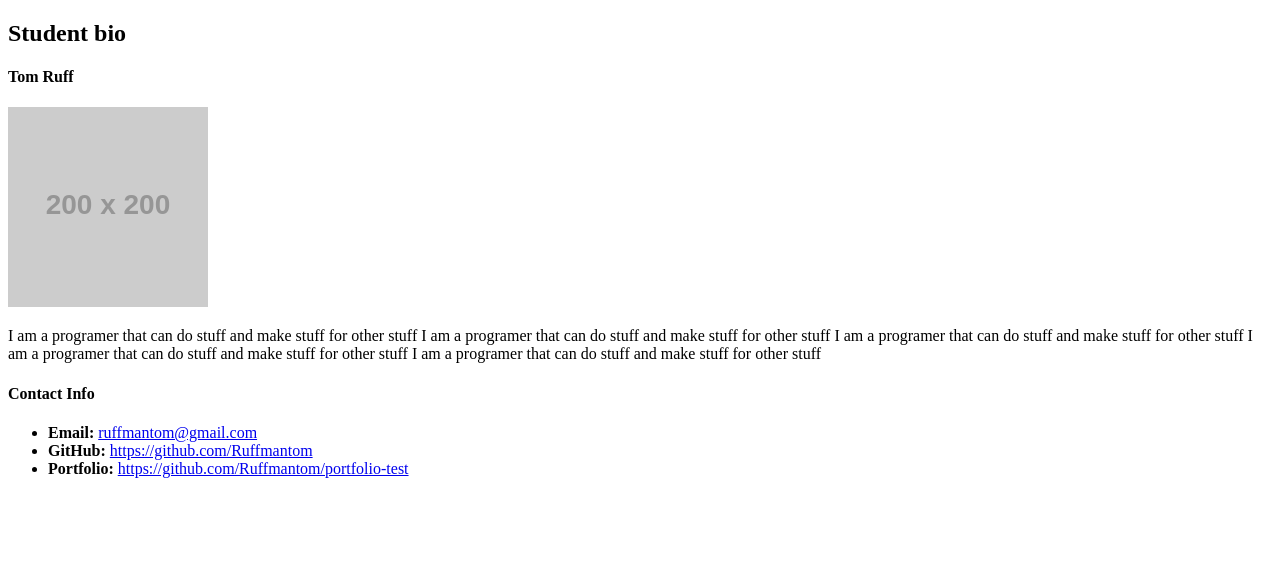
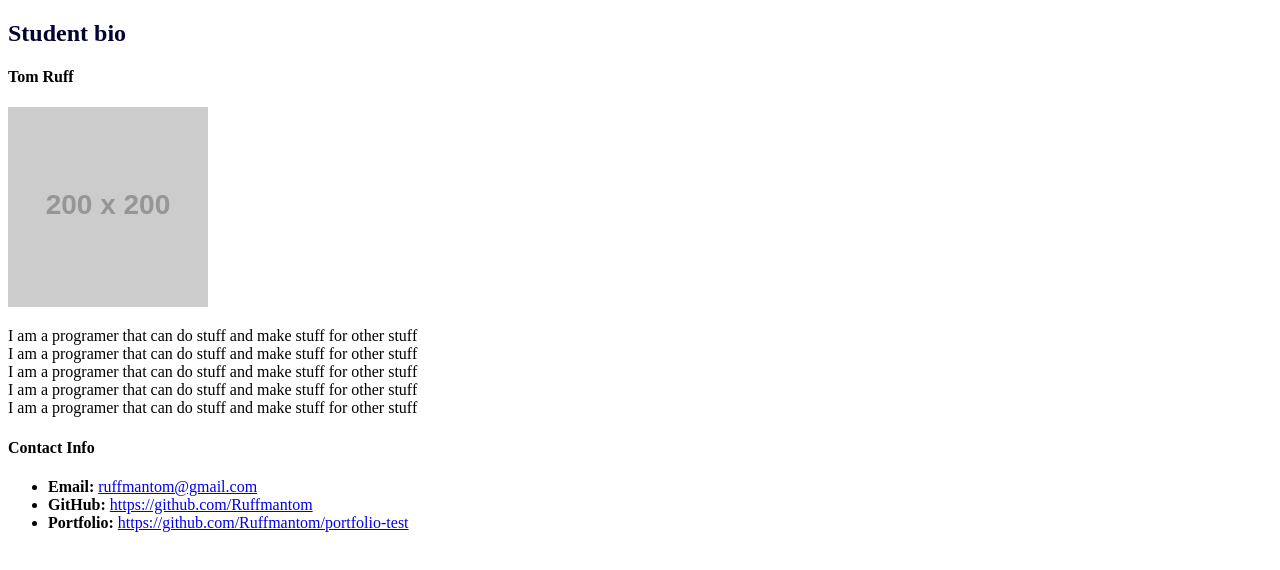
Before and after one commit to Ruffmantom/portfolio-test, a plain HTML site: page index.html in a window 1280 px wide. Drawn offline with Linux system fonts and the light colour scheme; placeholder pictures from the web are drawn by us.

Commit message:
added css file

```diff
--- a/index.html
+++ b/index.html
@@ -5,12 +5,14 @@
     <meta name="viewport" content="width=device-width, initial-scale=1.0">
     <meta http-equiv="X-UA-Compatible" content="ie=edge">
     <title>Portfolio</title>
+    <link rel="stylesheet" href="style.css">
+
 </head>
 <body>
     <h2>Student bio</h2>
     <h4>Tom Ruff</h4>
     <img src="https://placehold.it/200x200" alt="Your Name">
-    <p>I am a programer that can do stuff and make stuff for other stuff I am a programer that can do stuff and make stuff for other stuff I am a programer that can do stuff and make stuff for other stuff I am a programer that can do stuff and make stuff for other stuff I am a programer that can do stuff and make stuff for other stuff</p>
+    <p>I am a programer that can do stuff and make stuff for other stuff <br> I am a programer that can do stuff and make stuff for other stuff <br>I am a programer that can do stuff and make stuff for other stuff <br>I am a programer that can do stuff and make stuff for other stuff <br>I am a programer that can do stuff and make stuff for other stuff</p>
     <h4>Contact Info</h4>
     <ul>
         <li><strong>Email:</strong> <a href="ruffmantom@gmail.com">ruffmantom@gmail.com</a></li>
--- /dev/null
+++ b/style.css
@@ -0,0 +1,9 @@
+h2 {
+    color: rgb(3, 3, 48);
+
+
+
+}
+html{
+    text-align: ;
+}
```
